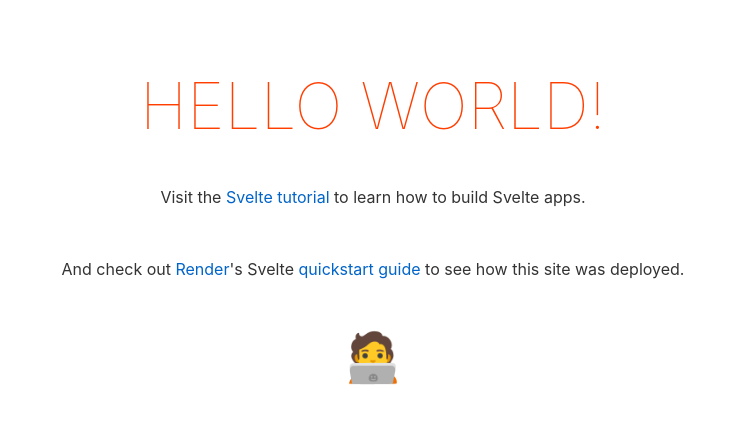
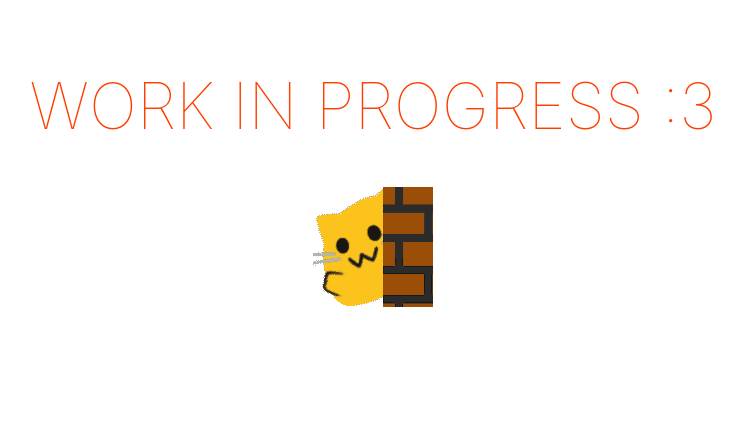
Before and after one commit to git-girl/website, a Svelte app: page / in a window 1280 px wide. Shown: the top 424 px of the page, without its empty margins (267-1010 px from the left). Built offline with nearby package versions, Linux system fonts and the light colour scheme.

Commit message:
feat: basic placeholder for now

```diff
--- a/src/App.svelte
+++ b/src/App.svelte
@@ -3,11 +3,11 @@
 </script>
 
 <main>
-	<h1>Hello {name}!</h1>
-	<p>Visit the <a href="https://svelte.dev/tutorial">Svelte tutorial</a> to learn how to build Svelte apps.</p>
-	<br>
-	<p>And check out <a href="https://render.com">Render</a>'s Svelte <a href="https://render.com/docs/deploy-svelte">quickstart guide</a> to see how this site was deployed.</p>
-	<p class="large">🧑‍💻</p>
+    <h1>work in progress :3</h1>
+    <img
+        src="images/A_BlobCat_PeekWave.gif"
+        alt="A blob cat gif where blob cat peaks from behind a brick wall waving"
+    />
 </main>
 
 <style>
```
Also changed, not shown: public/images/A_BlobCat_PeekWave.gif (added), src/main.ts (line endings or trailing spaces), 1 other file (tests, documents, lock files or other folders). Lines whose indentation alone changed are shown as unchanged.
